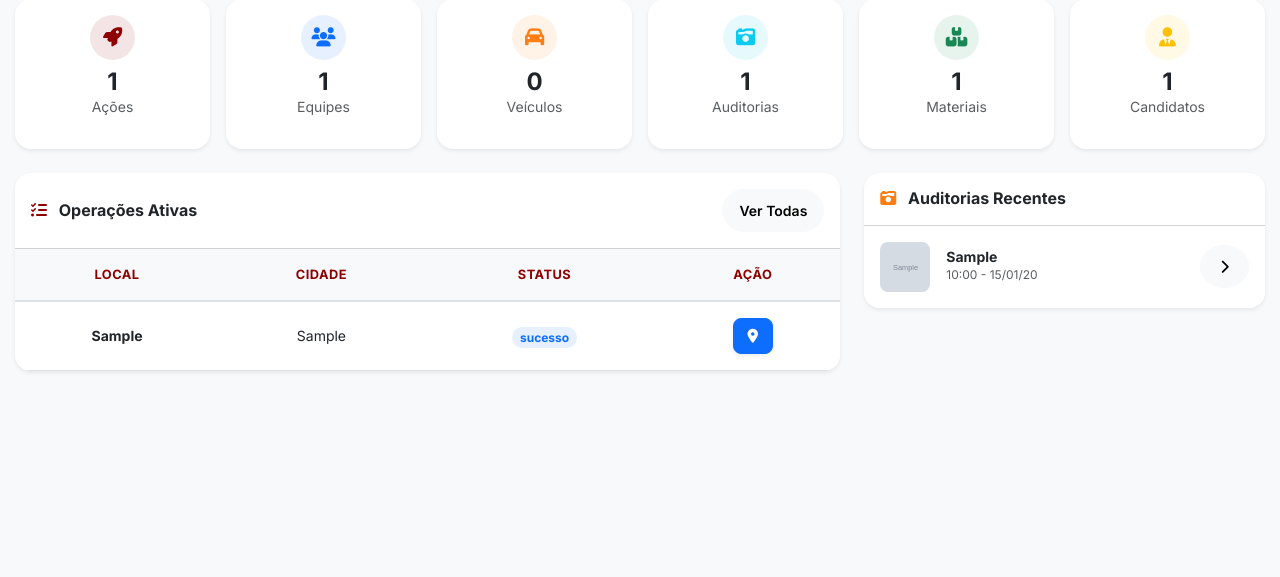
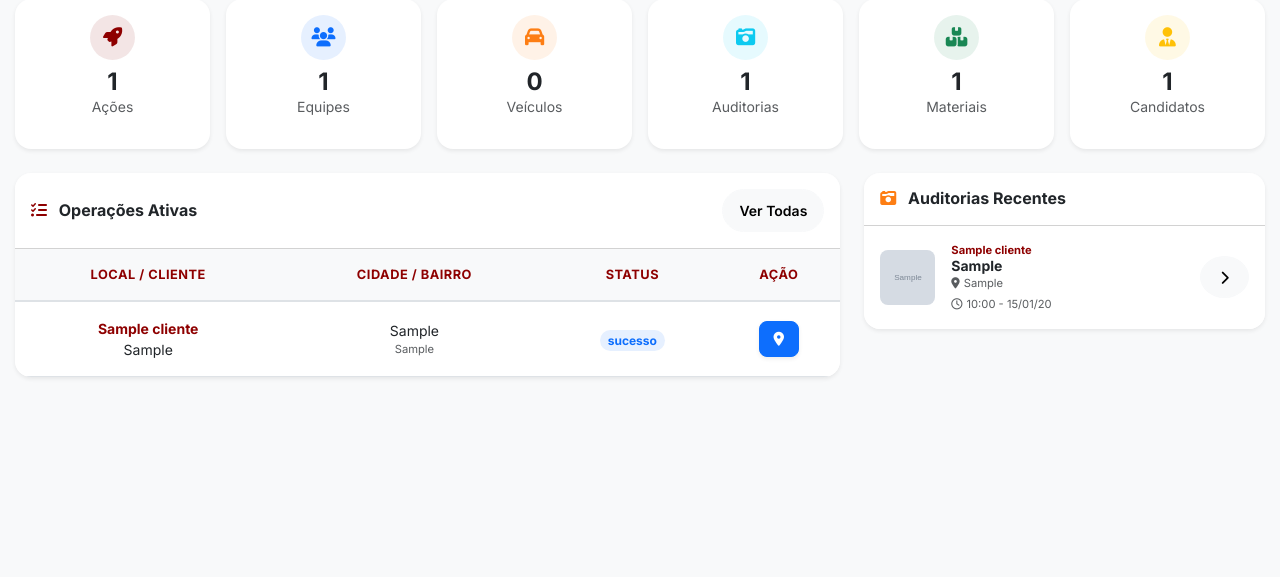
Before and after one commit to panfletagemrelampago/gestao, a Flask app: page /dashboard in a window 1280 px wide. Shown: the part 199-776 px from the top of the page. Run offline with Flask 3, Linux system fonts and the light colour scheme; a user stored in the database is signed in; tables that the repository leaves empty hold one stand-in row (values such as "Sample post"); grey boxes marked "Sample" are stand-in pictures.

Commit message:
Update dashboard.html

```diff
--- a/app/templates/main/dashboard.html
+++ b/app/templates/main/dashboard.html
@@ -85,8 +85,8 @@
                     <table class="table table-hover mb-0 align-middle">
                         <thead class="bg-light">
                             <tr class="small text-muted">
-                                <th class="ps-3">LOCAL</th>
-                                <th class="d-none d-md-table-cell">CIDADE</th>
+                                <th class="ps-3">LOCAL / CLIENTE</th>
+                                <th class="d-none d-md-table-cell">CIDADE / BAIRRO</th>
                                 <th>STATUS</th>
                                 <th class="pe-3 text-center">AÇÃO</th>
                             </tr>
@@ -96,11 +96,14 @@
                             {% for acao in acoes_dia %}
                             <tr>
                                 <td class="ps-3">
-                                    <div class="fw-bold small">{{ acao.local_alvo }}</div>
-                                    <small class="text-muted d-md-none">{{ acao.cidade }}</small>
+                                    <div class="fw-bold small text-vinho">{{ acao.cliente.nome_empresa if acao.cliente else 'Sem Cliente' }}</div>
+                                    <div class="small text-dark">{{ acao.local_alvo }}</div>
                                 </td>
 
-                                <td class="d-none d-md-table-cell small">{{ acao.cidade }}</td>
+                                <td class="d-none d-md-table-cell small">
+                                    <div class="text-dark">{{ acao.cidade }}</div>
+                                    <div class="text-muted x-small">{{ acao.bairro if acao.bairro else '—' }}</div>
+                                </td>
 
                                 <td>
                                     <span class="badge bg-primary bg-opacity-10 text-primary rounded-pill small">
@@ -149,19 +152,25 @@
                             <img src="{{ auditoria.foto_url }}"
                                  class="rounded-3 me-3 cursor-pointer"
                                  onclick="openModal('{{ auditoria.foto_url }}')"
-                                 style="width: 50px; height: 50px; object-fit: cover;">
+                                 style="width: 55px; height: 55px; object-fit: cover;">
 
-                            <div class="flex-grow-1">
+                            <div class="flex-grow-1 overflow-hidden">
+                                <div class="fw-bold x-small text-vinho text-truncate">
+                                    {{ auditoria.acao.cliente.nome_empresa if auditoria.acao.cliente else 'Sem Cliente' }}
+                                </div>
                                 <h6 class="mb-0 fw-bold small text-truncate">
                                     {{ auditoria.acao.local_alvo }}
                                 </h6>
-                                <p class="mb-0 x-small text-muted">
-                                    {{ auditoria.data_hora.strftime('%H:%M - %d/%m/%y') }}
+                                <p class="mb-0 x-small text-muted text-truncate">
+                                    <i class="fas fa-map-marker-alt me-1"></i>{{ auditoria.acao.bairro if auditoria.acao.bairro else '—' }}
+                                </p>
+                                <p class="mb-0 x-small text-muted mt-1">
+                                    <i class="far fa-clock me-1"></i>{{ auditoria.data_hora.strftime('%H:%M - %d/%m/%y') }}
                                 </p>
                             </div>
 
                             <a href="{{ url_for('auditorias.listar') }}"
-                               class="btn btn-sm btn-light rounded-circle">
+                               class="btn btn-sm btn-light rounded-circle ms-2">
                                 <i class="fas fa-chevron-right"></i>
                             </a>
                         </div>
@@ -183,7 +192,8 @@
 
 <style>
     .cursor-pointer { cursor: pointer; }
-    .x-small { font-size: 0.75rem; }
+    .x-small { font-size: 0.7rem; }
+    .text-truncate { overflow: hidden; text-overflow: ellipsis; white-space: nowrap; }
 
     /* CORES CUSTOM (CORRIGIDO) */
     .text-vinho { color: #8E0000 !important; }
```
